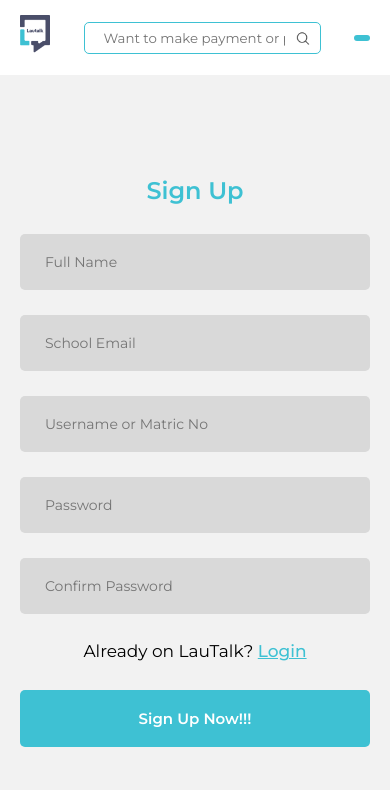
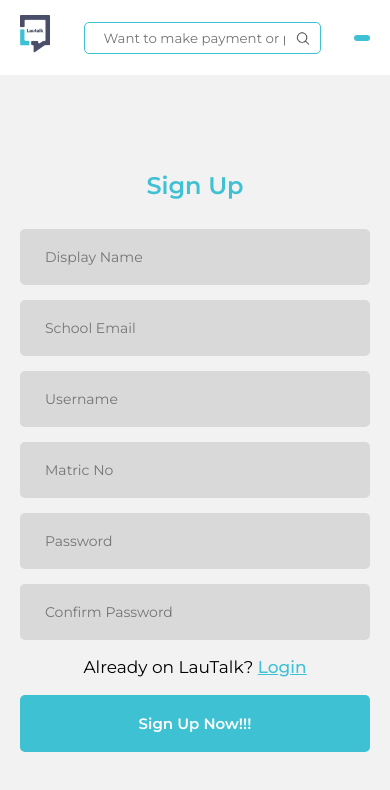
Before and after one commit to AdeDevs/LauTalk, a Next.js app: page /auth/signup in a window 390 px wide. Shown: the top 790 px of the page. Built offline with nearby package versions, Linux system fonts and the light colour scheme.

Commit message:
edited the login and signup forms, removed an input from login form and added one more to the signup form

```diff
--- a/src/app/auth/login/page.jsx
+++ b/src/app/auth/login/page.jsx
@@ -11,8 +11,7 @@
             <div className="sign-in-txt">
                 <h1>Login</h1>
                 <form>
-                    <input type="text" placeholder="Full Name"/>
-                    <input type="email" placeholder="School Email"/>
+                    <input type="email" placeholder="Username / Email"/>
                     <input type="password" placeholder="Password"/>
                     <p><Link className="fgt" href="#">Forgot Password?</Link></p>
                     <button>Log In</button>
--- a/src/app/auth/signup/page.jsx
+++ b/src/app/auth/signup/page.jsx
@@ -4,7 +4,7 @@
 import { useRef, useState } from "react";
 
 
-export default function SignUp({ length = 4, onComplete }) {
+export default function SignUp({ length = 6, onComplete }) {
     const [isPopup, setIsPopup] = useState(false)
     const handlePopup = () => {
         setIsPopup(!isPopup)
@@ -46,9 +46,10 @@
             <div className="sign-in-txt">
                 <h1>Sign Up</h1>
                 <form>
-                    <input type="text" placeholder="Full Name" required />
+                    <input type="text" placeholder="Display Name" required />
                     <input type="email" placeholder="School Email" required />
-                    <input type="tel" placeholder="Username or Matric No" required />
+                    <input type="tel" placeholder="Username" required />
+                    <input type="tel" placeholder="Matric No" required />
                     <input type="password" placeholder="Password" required />
                     <input type="password" placeholder="Confirm Password" required />
                     <p>Already on LauTalk? <Link href="/auth/login">Login</Link></p>
--- a/src/app/layout.jsx
+++ b/src/app/layout.jsx
@@ -6,13 +6,13 @@
 
 export const metadata = {
   title: {
-    default:"LauTalk",
-    template: "LauTalk"
+    default: "LauTalk Blog",
+    template: "LauTalk Landing Page",
+    description: "A platform for LAUTECH students to get together and socialize"
   },
   icons: {
     icon: "/assets/lautalk.png"
   },
-   description: "A platform for LAUTECH students to get together and socialize"
 }
 
 export default function RootLayout({ children }) {
--- a/src/app/nav/page.jsx
+++ b/src/app/nav/page.jsx
@@ -2,6 +2,7 @@
 
 import Link from "next/link";
 import { useState, useEffect } from "react"
+// import NewShit from "../../../../lt_dashboard/src/app/layout"
 
 export default function NavBar() {
     const [isMenuActive, setIsMenuActive] = useState(false)
@@ -19,7 +20,7 @@
     return (
         <div className="nav-bar">
             <nav className="navigation">
-                <Link href="/"><img className="logo" src="/assets/lautalk.png" alt="logo" /></Link>
+                <a href="/"><img className="logo" src="/assets/lautalk.png" alt="logo" /></a>
                 <form>
                 <input type="text" placeholder="Want to make payment or purchase anything?"/>
                 <button id="srch-btn"></button>
--- a/src/app/styles/verification.css
+++ b/src/app/styles/verification.css
@@ -45,7 +45,7 @@
 }
 
 .sign-in .sign-in-txt {
-    padding: 50px 50px;
+    padding: 10px 50px;
     display: flex;
     flex-direction: column;
     justify-content: center;
@@ -247,7 +247,7 @@
         display: none;
     }
     .sign-in .sign-in-txt {
-        padding: 50px 20px;
+        padding: 20px;
         min-height: calc(100vh - 74px);
         height: 100%;
     }
@@ -269,3 +269,14 @@
         width: 50px;
     }
 }
+
+@media screen and (max-width: 500px) {
+    .sign-in-txt form {
+        gap: 15px;
+    }
+    .code input {
+        font-size: 16px;
+        height: 40px;
+        width: 40px;
+    }
+}
```
